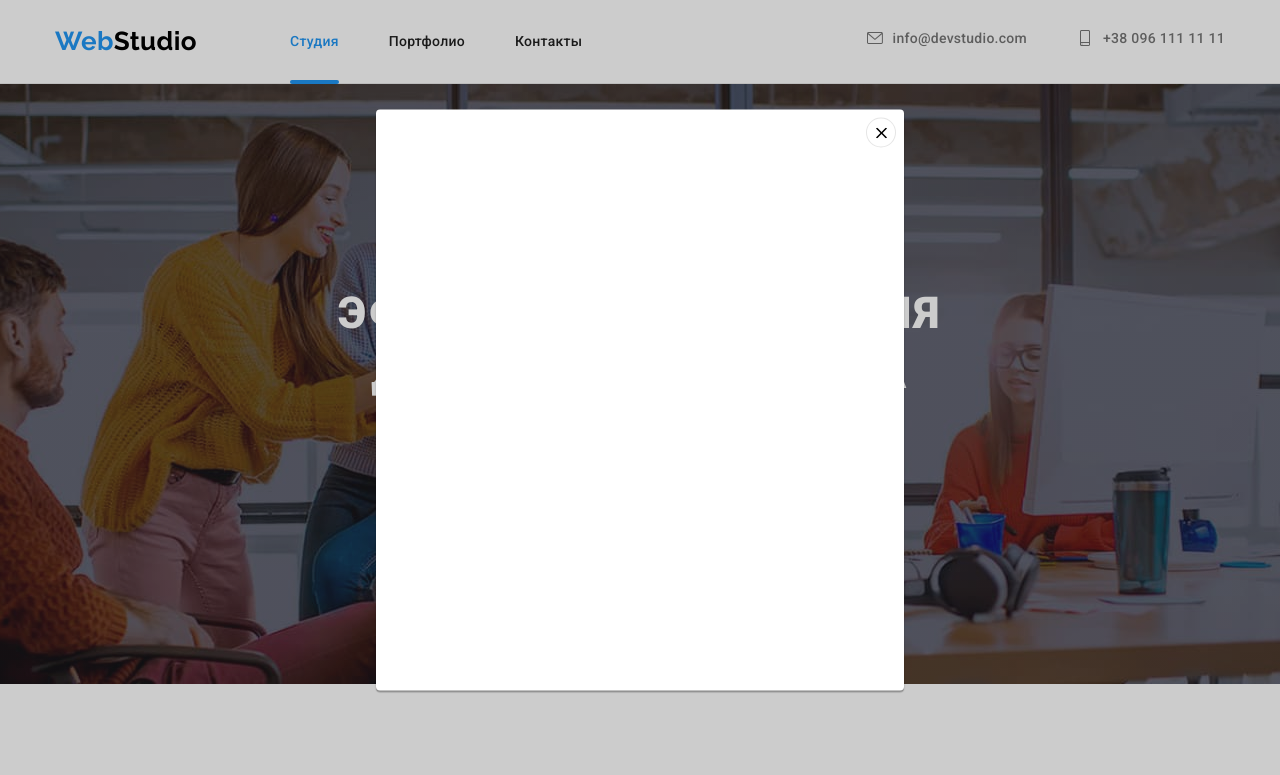
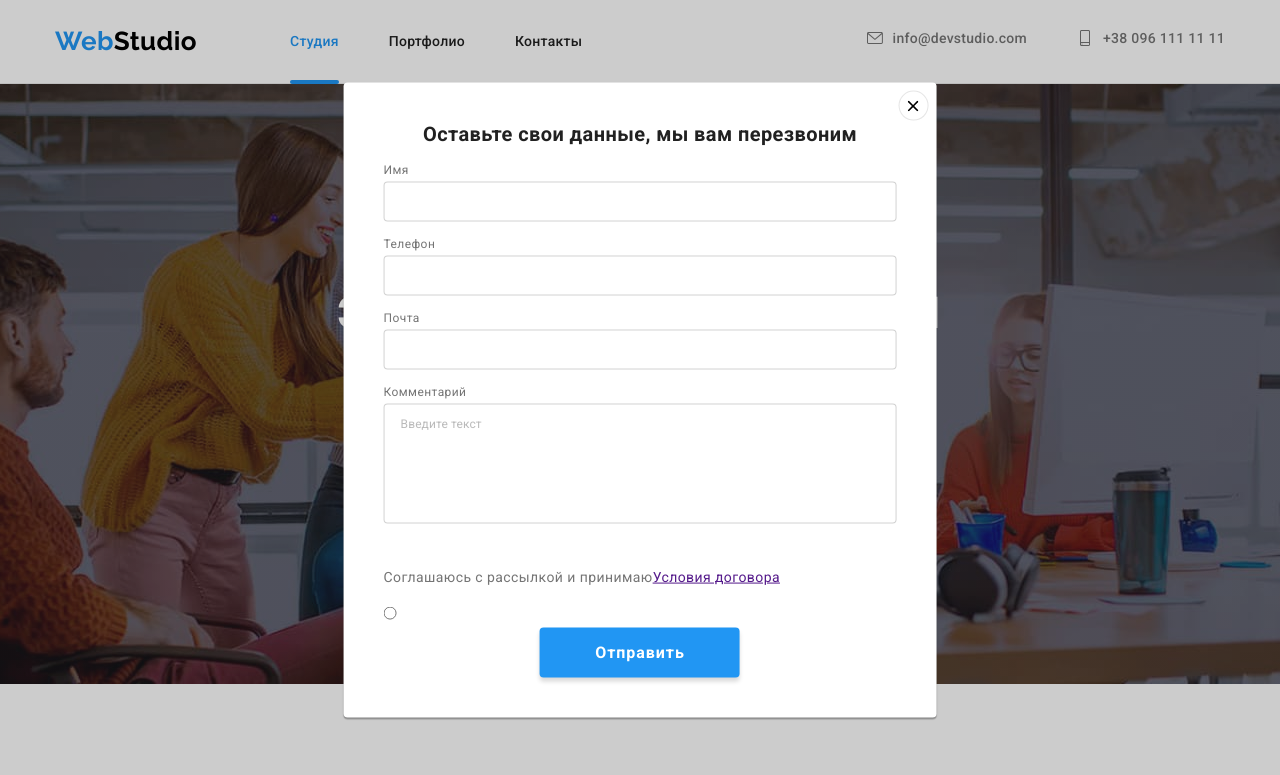
Before and after one commit to ripper3061/goit-markup-hw-06, a plain HTML site: page index.html in a window 1280 px wide. Both pictures are taken after a click on the button "Заказать услугу". Shown: the top 775 px of the page. Drawn offline with nearby package versions, Linux system fonts and the light colour scheme.

Commit message:
Фикс формы в футере и набросок формы в модалке

```diff
--- a/css/styles.css
+++ b/css/styles.css
@@ -678,10 +678,13 @@ img {
   filter: drop-shadow(0px 4px 4px rgba(0, 0, 0, 0.15));
 
   padding: 15px 16px;
+  width: 358px;
+  margin-right: 12px;
 
-  width: 358px;
-
-  margin-right: 12px;
+  color: rgba(255, 255, 255, 0.6);
+  font-size: 16px;
+  line-height: 1.25;
+  letter-spacing: 0.03em;
 }
 
 .footer-form .input-mail::placeholder {
@@ -760,6 +763,7 @@ img {
   transform: translate(-50%, -50%) scale(1);
   min-width: 528px;
   min-height: 581px;
+  padding: 40px;
 
   opacity: 1;
   background-color: var(--primary-white-color);
@@ -785,3 +789,68 @@ img {
   border: 1px solid rgba(0, 0, 0, 0.1);
   border-radius: 50%;
 }
+
+.modal-title {
+  text-align: center;
+  margin: 0;
+  margin-bottom: 12px;
+  padding: 0;
+  font-weight: 700;
+  font-size: 20px;
+  line-height: 1.15;
+
+  color: var(--secondary-title-color);
+}
+
+.modal-label {
+  font-size: 12px;
+  line-height: 1.17;
+}
+.input-modal {
+  width: 100%;
+  padding: 11px 12px;
+  margin-bottom: 10px;
+  border: 1px solid rgba(33, 33, 33, 0.2);
+  border-radius: 4px;
+}
+
+.modal-area {
+  width: 100%;
+  height: 120px;
+  padding: 12px 16px;
+  margin-bottom: 20px;
+  border: 1px solid rgba(33, 33, 33, 0.2);
+  border-radius: 4px;
+  resize: none;
+}
+
+.modal-area::placeholder {
+  font-size: 12px;
+  line-height: 1.17;
+  letter-spacing: 0.01em;
+  color: rgba(117, 117, 117, 0.5);
+}
+
+.modal-form .button {
+  display: flex;
+  align-items: center;
+  justify-content: center;
+  margin: 0 auto;
+  background-color: var(--accent-color);
+  color: var(--primary-white-color);
+  font-family: Roboto, sans-serif;
+  font-weight: 700;
+  font-size: 16px;
+  line-height: 1.87;
+  letter-spacing: 0.06em;
+  text-align: center;
+  cursor: pointer;
+
+  min-width: 200px;
+  height: 50px;
+  border: 0px;
+  border-radius: 4px;
+  padding: 10px 32px;
+
+  box-shadow: 0px 4px 4px rgba(0, 0, 0, 0.15);
+}
--- a/index.html
+++ b/index.html
@@ -426,7 +426,7 @@
             <input
               class="input-mail"
               type="email"
-              name="email"
+              name="footer-email"
               placeholder="E-mail"
             />
             <button class="button" type="submit">Подписаться</button>
@@ -443,6 +443,48 @@
             <use href="./images/icons.svg#close"></use>
           </svg>
         </button>
+        <p class="modal-title">Оставьте свои данные, мы вам перезвоним</p>
+
+        <form class="modal-form">
+
+          <div class="input-wrap">
+            <label class="modal-label" for="modal-name">Имя</label>
+            <input
+              class="input-modal name"
+              type="text"
+              name="modal-name"
+              id="modal-name"
+            />
+
+            <div class="input-modal-wrap">
+            <label class="modal-label" for="modal-tel">Телефон</label>
+            <input
+              class="input-modal tel"
+              type="tel"
+              name="modal-tel"
+              id="modal-tel"
+            />
+
+            <div class="input-wrap">
+            <label class="modal-label" for="modal-email">Почта</label>
+            <input
+              class="input-modal mail"
+              type="email"
+              name="modal-email"
+              id="modal-email"
+            />
+
+            <label class="modal-label" for="modal-area">Комментарий</label>
+            <textarea class="modal-area" name="modal-area" id="modal-area"  rows="10" placeholder="Введите текст"></textarea>
+
+
+            <label for="modal-radio"><p>Соглашаюсь с рассылкой и принимаю<a href="">Условия договора</a></p></label>
+            <input type="radio" name="color" value="red" id="modal-radio" />
+
+
+
+            <button class="button" type="submit">Отправить</button>
+        </form>
       </div>
     </div>
 
```
Also changed, not shown: portfolio.html (+1 -1 lines).
